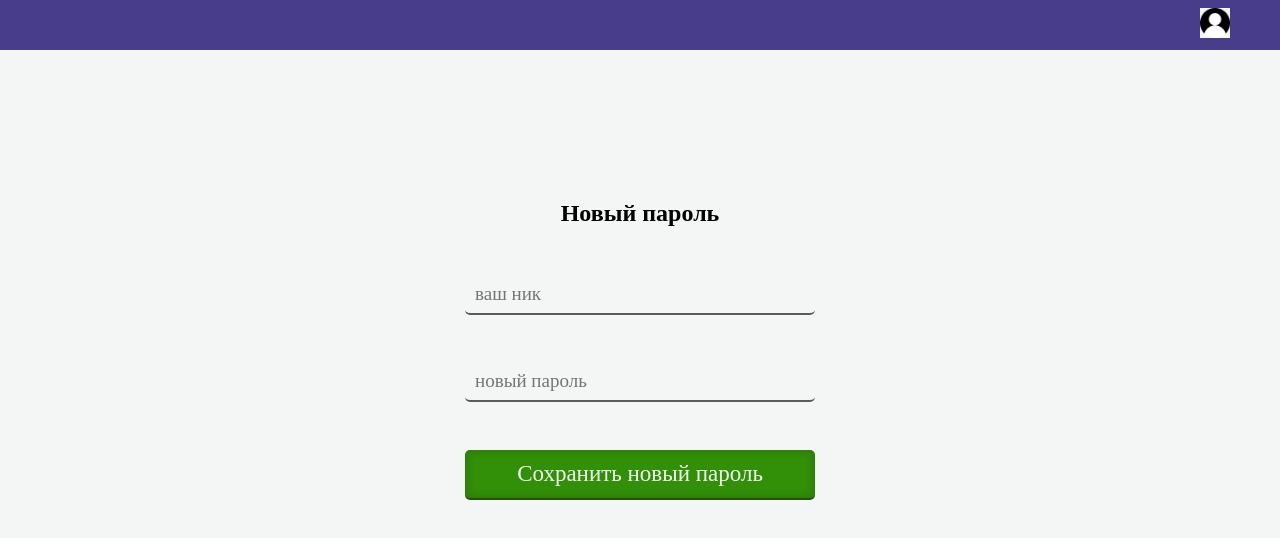
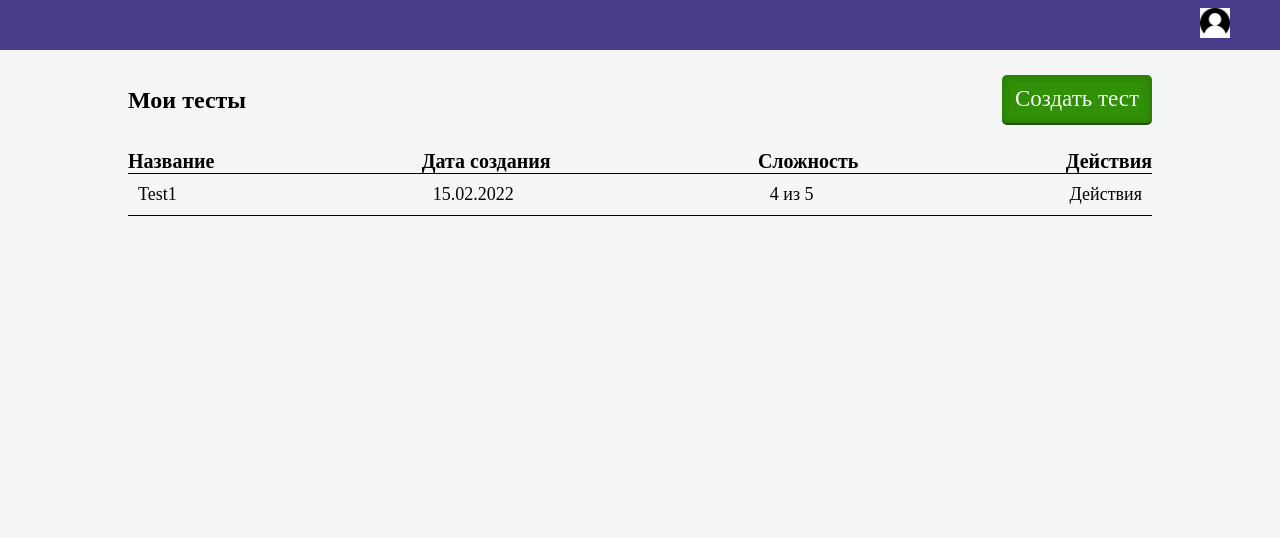
Before and after one commit to student-Alex-Bond/test-constructor, a React (Create React App) app: page / in a window 1280 px wide. Shown: the top 538 px of the page. Built offline with nearby package versions, Linux system fonts and the light colour scheme.

Commit message:
create component MyTests

```diff
--- a/src/App.tsx
+++ b/src/App.tsx
@@ -1,10 +1,7 @@
-import React from 'react';
 import './App.css';
 
 import Header from "./components/Header/Header";
-import Login from "./components/Login/Login";
-import { PasswordReset } from './components/PasswordReset/PasswordReset'
-import { NewPassword } from './components/NewPassword/NewPassword'
+import { MyTests } from './components/MyTests/MyTests';
 
 
 function App() {
@@ -12,7 +9,7 @@ function App() {
         <div className="App">
             <header className="App-header">
                 <Header />
-                <NewPassword />
+                <MyTests />
 
             </header>
         </div>
--- /dev/null
+++ b/src/components/MyTests/MyTests.jsx
@@ -0,0 +1,26 @@
+import React from 'react'
+import { Button } from '../Common/Button'
+import styles from './MyTests.module.css'
+
+export const MyTests = () => {
+    return <div className={styles.wrapper}>
+        <div className={styles.header}>
+            <h2>Мои тесты</h2>
+            <div className={styles.btn}>
+                <Button >Создать тест</Button>
+            </div>
+        </div>
+        <div className={styles.tableTitle}>
+            <span>Название</span>
+            <span>Дата создания</span>
+            <span>Сложность</span>
+            <span>Действия</span>
+        </div>
+        <div className={styles.tableItem}>
+            <span>Test1</span>
+            <span>15.02.2022</span>
+            <span>4 из 5</span>
+            <span>Действия</span>
+        </div>
+    </div>
+}
--- /dev/null
+++ b/src/components/MyTests/MyTests.module.css
@@ -0,0 +1,43 @@
+.wrapper {
+    display: flex;
+    width: 100%;
+    justify-content: center;
+    align-items: center;
+    flex-direction: column;
+}
+
+.btn {
+    width: 150px;
+}
+
+.header {
+    display: flex;
+    height: 100px;
+    align-items: center;
+    justify-content: space-between;
+    width: 80%;
+}
+
+.wrapper .tableTitle {
+    width: 80%;
+    display: flex;
+    justify-content: space-between;
+    border-bottom: 1px solid;
+}
+
+.wrapper .tableItem {
+    padding: 10px;
+    width: 80%;
+    display: flex;
+    justify-content: space-between;
+    border-bottom: 1px solid;
+}
+
+.tableItem>span {
+    font-size: 18px;
+}
+
+.tableTitle>span {
+    font-weight: bold;
+    font-size: 20px;
+}
```
